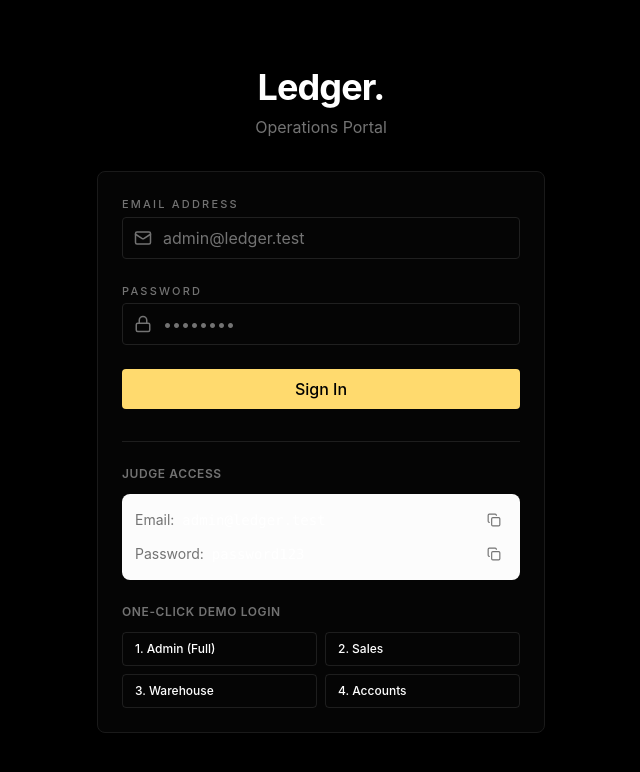
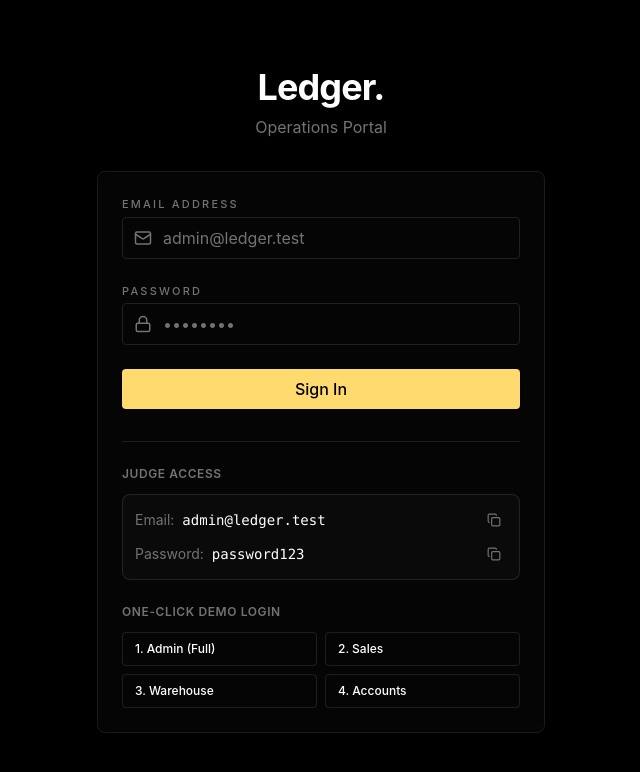
Before and after one commit to bhuvanvokkaliga29/ERP-CRM-Fundsroom, a React (Vite) app in the folder frontend/: page /login in a window 1280 px wide. Shown: the top 772 px of the page, without its empty margins (319-959 px from the left). Built offline with nearby package versions, Linux system fonts and the light colour scheme; no server answers.

Commit message:
fix(ui): fix invisible text on Judge Access by using dark background

```diff
--- a/frontend/src/pages/Login.tsx
+++ b/frontend/src/pages/Login.tsx
@@ -113,7 +113,7 @@ export default function Login() {
 
           <div className="mt-8 border-t border-ink/10 pt-6">
             <p className="text-xs text-graphite mb-3 uppercase tracking-wider font-semibold">Judge Access</p>
-            <div className="bg-[#fcfcfc] border border-ink/10 rounded-md p-3 space-y-2 mb-6">
+            <div className="bg-[#0a0a0a] border border-ink/10 rounded-md p-3 space-y-2 mb-6">
               <div className="flex items-center justify-between">
                 <div className="text-sm">
                   <span className="text-graphite mr-2">Email:</span>
```
